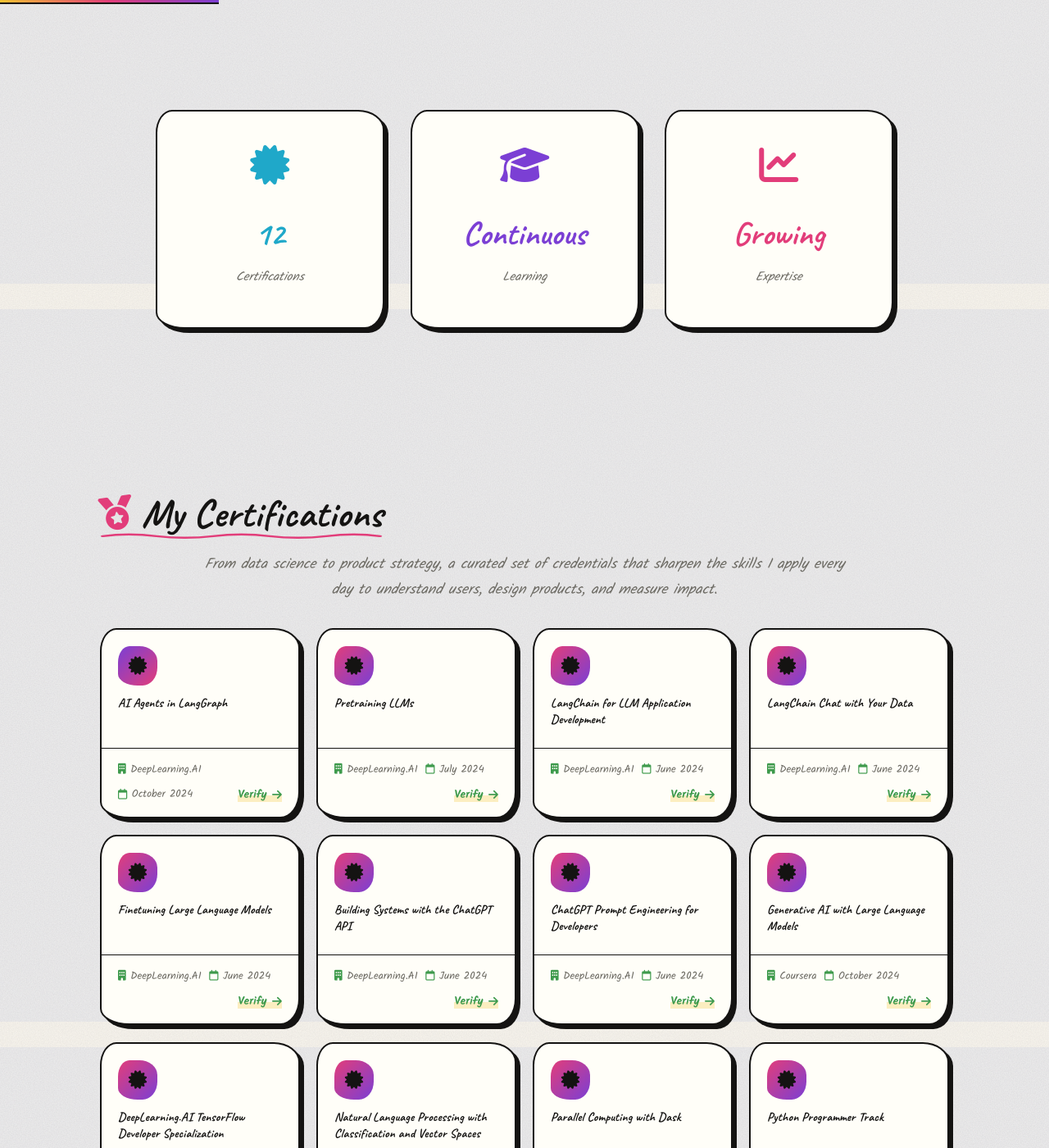
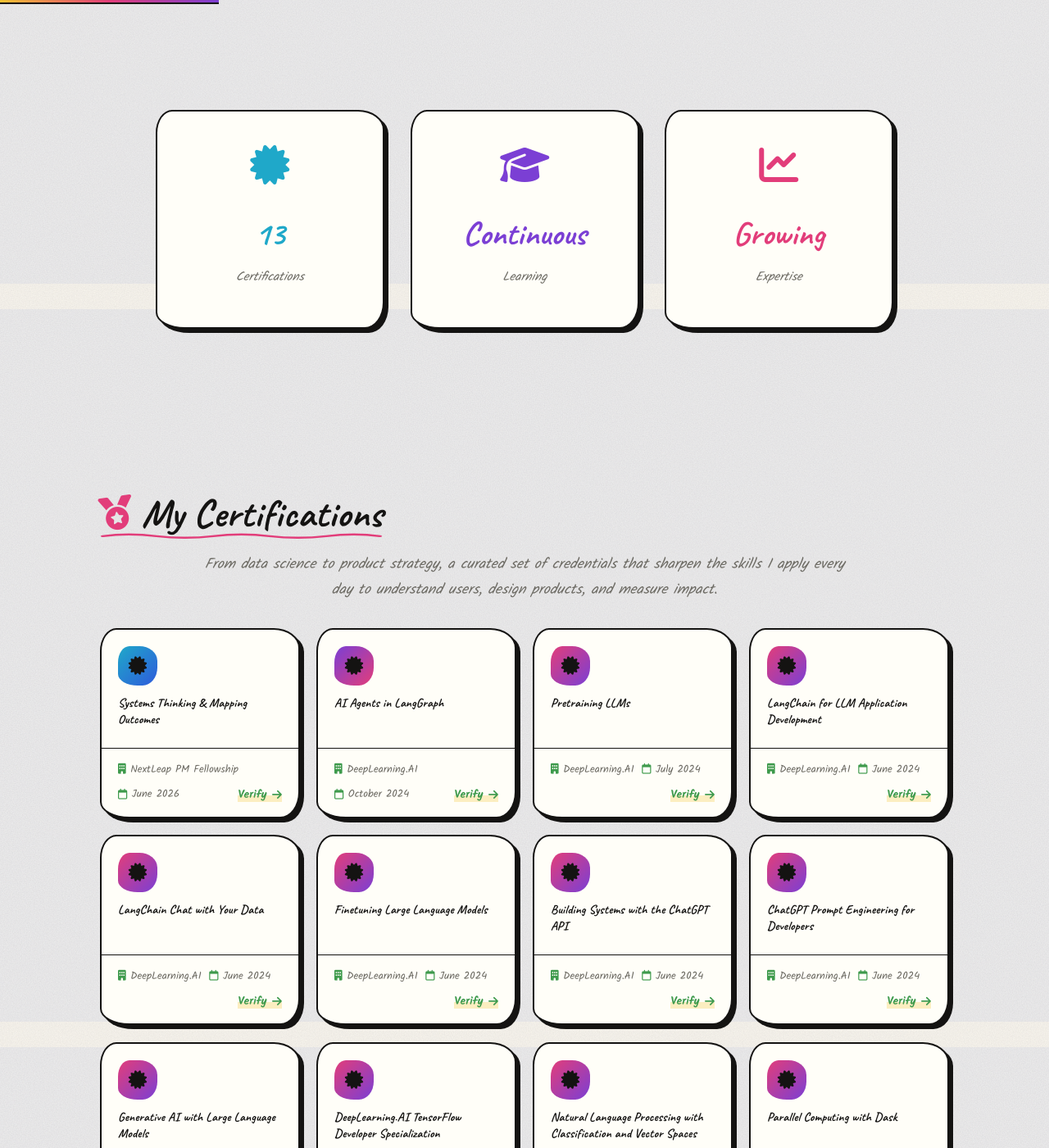
Before and after one commit to mayank1101/mayank1101.github.io, a Jekyll site: the page built from certifications.html, in a window 1280 px wide and 1400 px high, scrolled down 554 px. Shown: the whole window at 82% size. Built offline with Jekyll 4.4.1, drawn with Linux system fonts in a browser that asks for light colours; some web fonts are replaced.

Commit message:
added new certificate on Systems Thinking & Mapping Outcome in PM Fellowship

```diff
--- a/_data/certifications.yml
+++ b/_data/certifications.yml
@@ -1,3 +1,9 @@
+- name: "Systems Thinking & Mapping Outcomes"
+  organization: "NextLeap PM Fellowship"
+  date: "June 2026"
+  credential_url: "https://nextleap.app/certificates/verify/nlcert2gr09bz2a8s6b2a4"
+  accent_color: "cyan"
+
 - name: "AI Agents in LangGraph"
   organization: "DeepLearning.AI"
   date: "October 2024"
```
